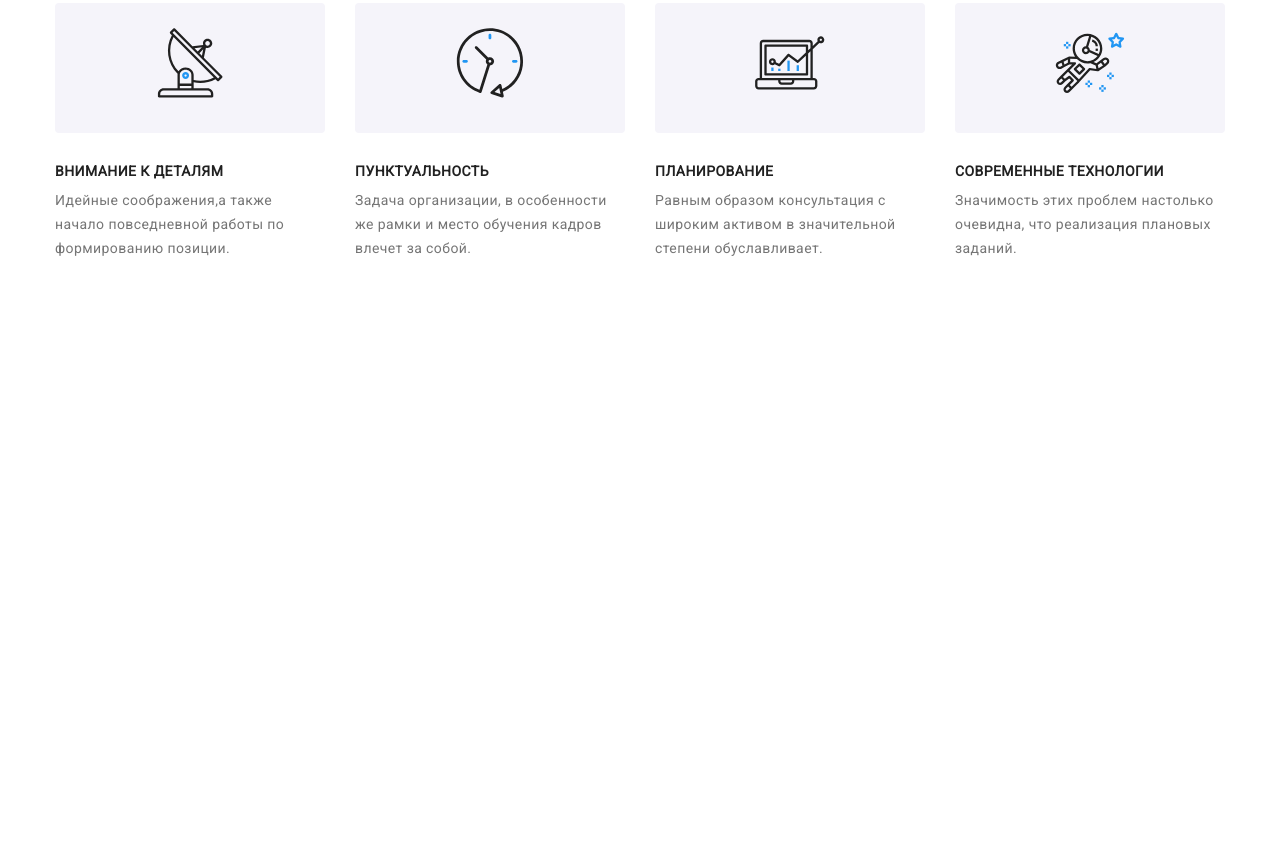
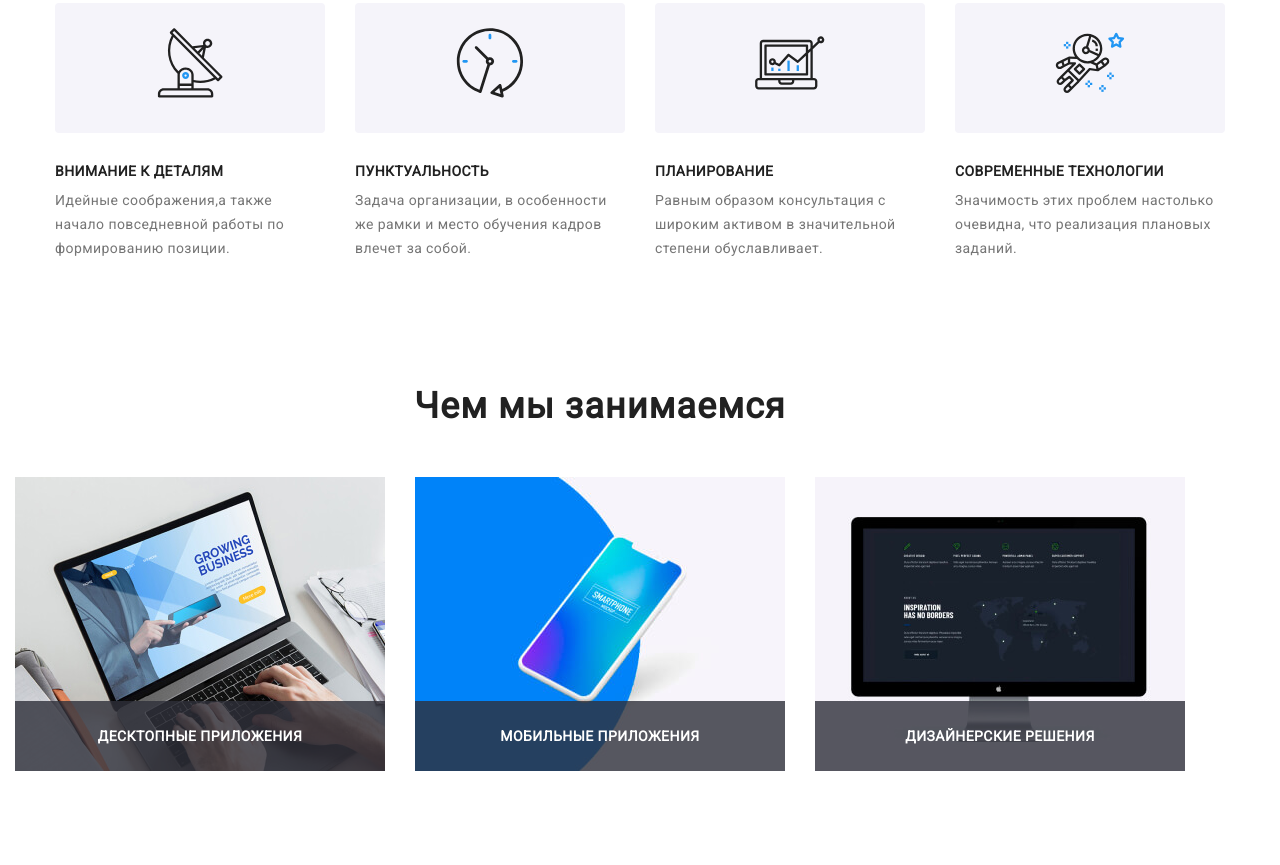
Before and after one commit to Mira1702/goit-markup-hw-08, a plain HTML site: page index.html in a window 1280 px wide. Shown: the part 801-1666 px from the top of the page. Before the commit the page ends 1139 px from the top, so only its background shows below. Drawn offline with Linux system fonts and the light colour scheme.

Commit message:
Doing section

```diff
--- a/index.html
+++ b/index.html
@@ -123,7 +123,7 @@
     </section>
 
     <!--Чем мы занимаемся-->
-    <!--<section class="section-what-doing">
+    <section class="section-what-doing">
       <div class="container-all">
         <h2 class="head what-doing">Чем мы занимаемся</h2>
         <ul class="link what-doing-list">
@@ -143,7 +143,7 @@
           </li>
         </ul>
       </div>
-    </section>-->
+    </section>
 
     <!--Наша команда-->
     <!--<section class="section-theme section-team">
--- a/sass/layout/_doing.scss
+++ b/sass/layout/_doing.scss
@@ -1,4 +1,19 @@
-/* .section-what-doing {
+@media screen and (max-width: 767px) {
+  .section-what-doing {
+    display: none;
+  }
+}
+
+@media screen and (min-width: 768px) {
+  .section-what-doing {
+    display: none;
+  }
+}
+
+@media screen and (min-width: 1200px) {
+  .section-what-doing {
+    display: flex;
+    width: 1200px;
     padding-top: 47px;
     padding-bottom: 94px;
   }
@@ -22,7 +37,6 @@
     display: flex;
     height: 294px;
   }
-
 
   .doing-list {
     position: relative;
@@ -52,4 +66,5 @@
     height: 70px;
     bottom: 0px;
     padding: 27px 27px;
-} */
+  }
+}
--- a/sass/layout/_feature.scss
+++ b/sass/layout/_feature.scss
@@ -95,10 +95,6 @@
         padding-bottom: 47px;
     }
 
-    /* .containaer-link-feature {
-        display: flex;
-    } */
-
     .feature {
         width: 270px;
     }
```
Also changed, not shown: css/main.css, css/main.min.css, css/portfolio.css, css/portfolio.min.css, 4 other files. Lines whose indentation alone changed are shown as unchanged.
